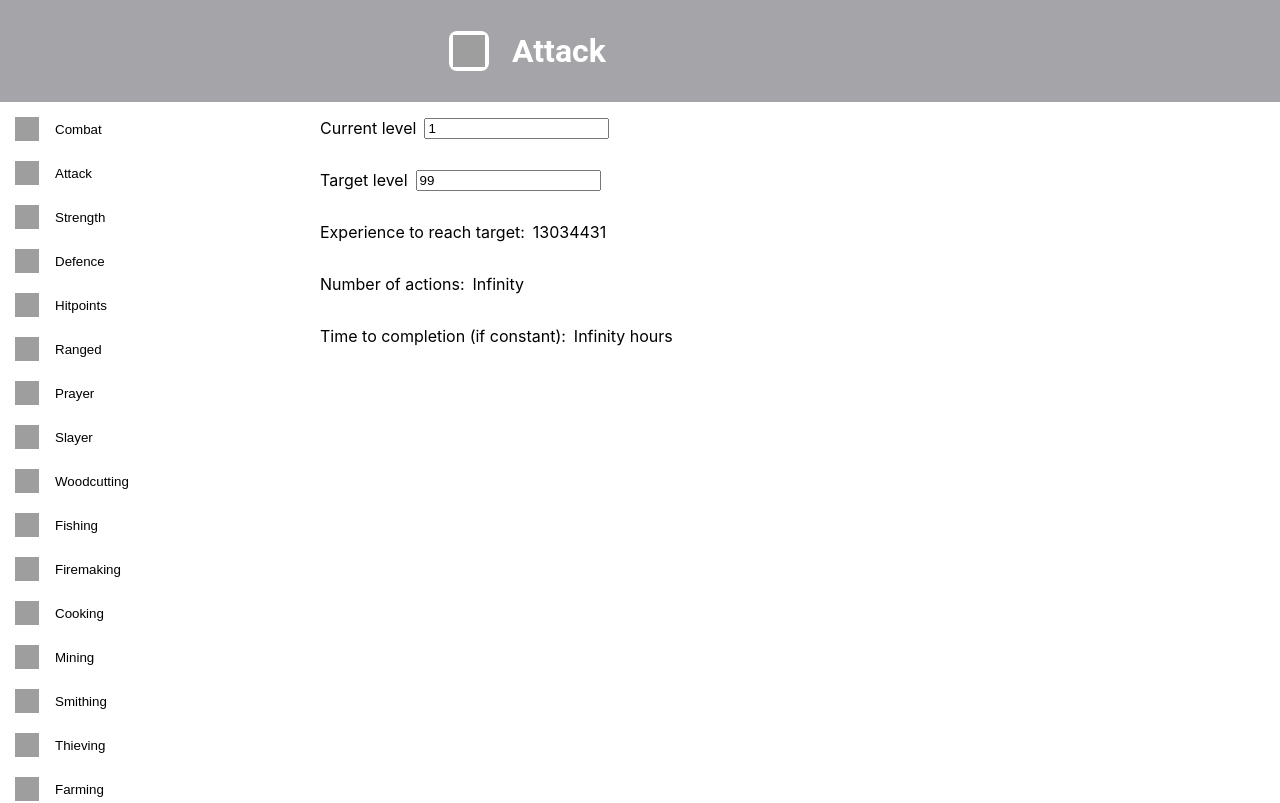
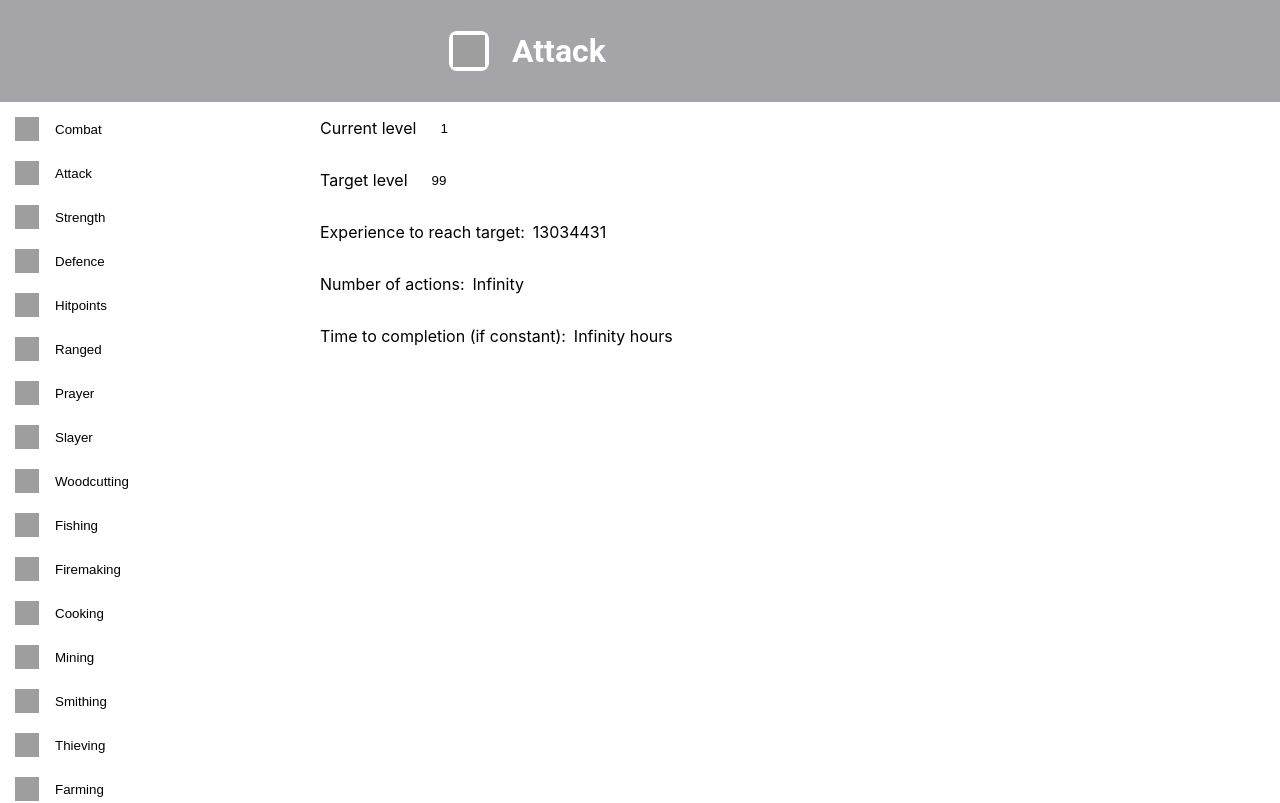
Before and after one commit to Paalar/melvor-calculator, a React (Create React App) app: page / in a window 1280 px wide. Shown: the top 803 px of the page. Built offline with nearby package versions, Linux system fonts and the light colour scheme; grey boxes are pictures that could not be loaded.

Commit message:
add simple css to input fields

```diff
--- a/src/components/NumberInputField.tsx
+++ b/src/components/NumberInputField.tsx
@@ -1,4 +1,5 @@
 import React, { ChangeEvent, FC } from "react";
+import styled from "styled-components";
 
 type Props = {
     value: number | string;
@@ -28,8 +29,17 @@ const NumberInputField: FC<Props> = ({value, onValueChange, max, min}) => {
         }
     };
     return (
-        <input type="number" value={value} onChange={onChange} />
+        <InputContainer type="number" value={value} onChange={onChange} />
     )
 }
 
+const InputContainer = styled.input`
+    padding: 0.5rem 1rem;
+    border: none;
+    border-radius: 2px;
+    &:focus {
+        outline: none;
+    }
+`
+
 export default NumberInputField;
```
